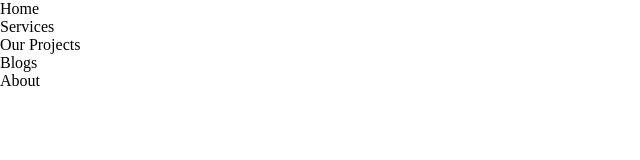
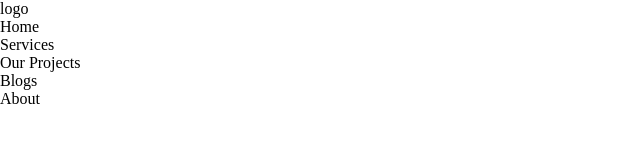
Before and after one commit to Computer-Science-Group/galaxy-template, a plain HTML site: page index.html in a window 1280 px wide. Shown: the whole page, without its empty margins (0-640 px from the left). Drawn offline with Linux system fonts and the light colour scheme.

Commit message:
add div for logo

```diff
--- a/index.html
+++ b/index.html
@@ -11,7 +11,9 @@
 
 <body>
 
-
+  <div class="logo">
+    logo
+  </div>
   <nav>
     <ul>
       <li>Home</li>
@@ -19,6 +21,8 @@
       <li>Our Projects</li>
       <li>Blogs</li>
       <li>About</li>
+
+
     </ul>
   </nav>
 
```
